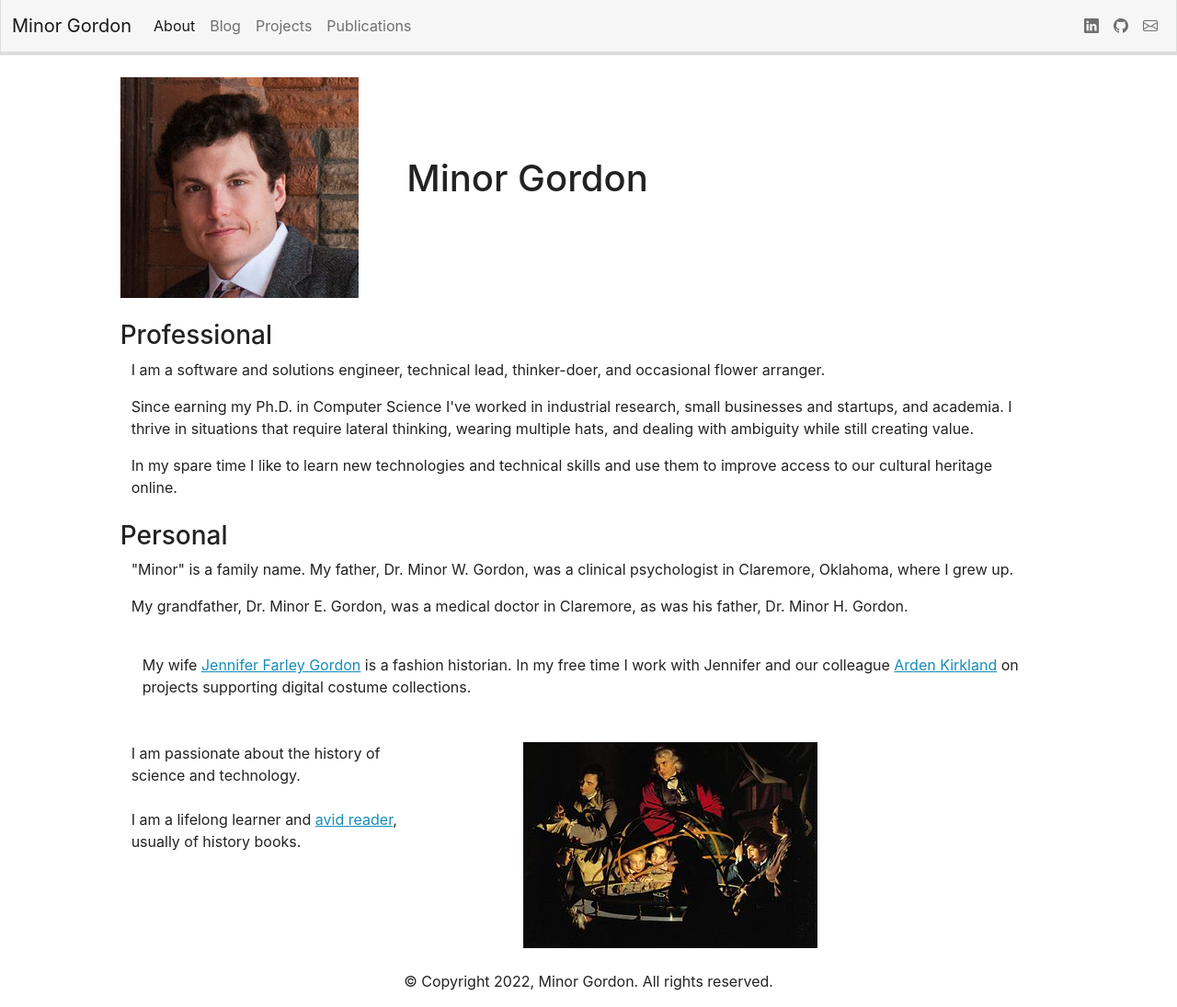
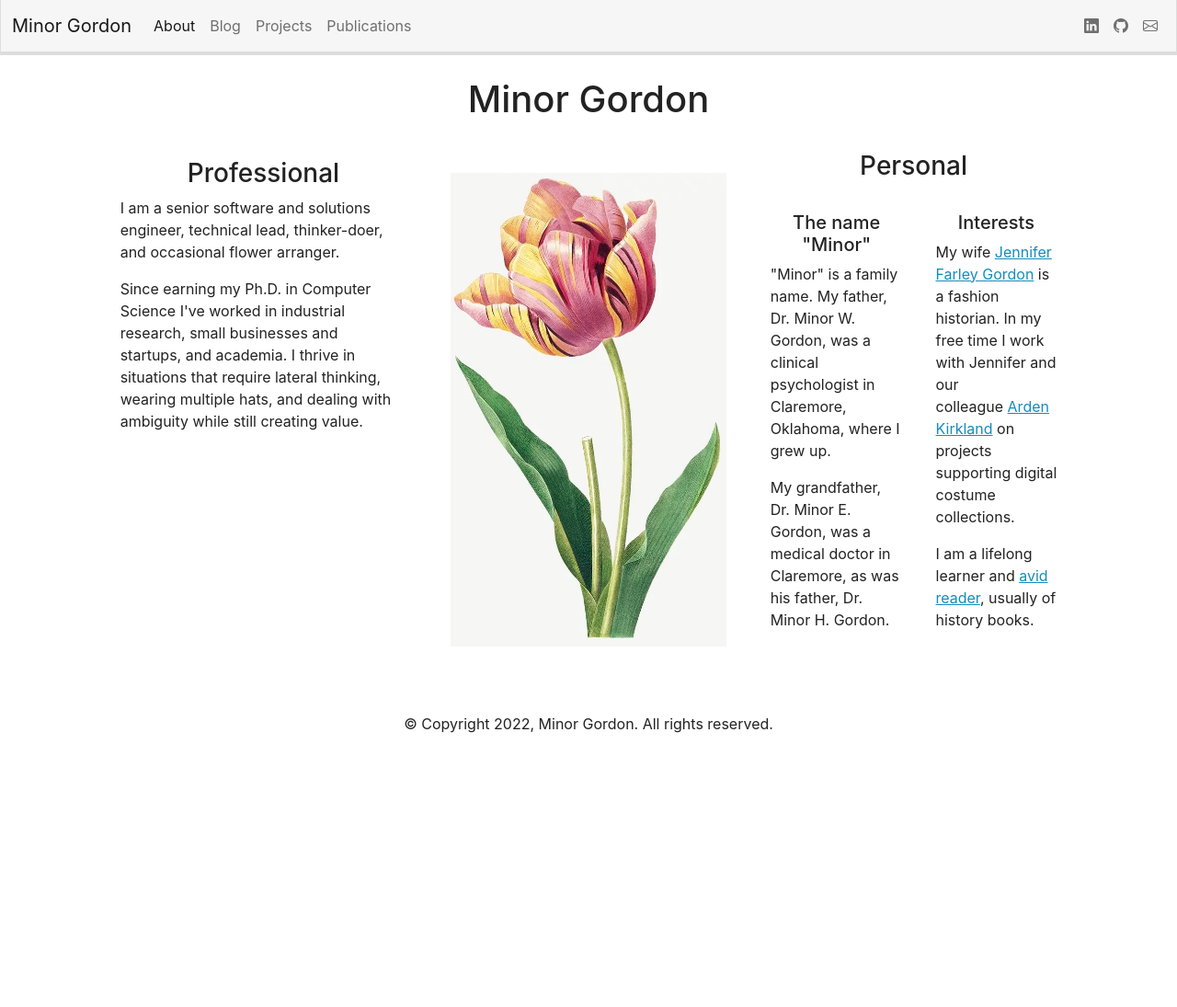
Before and after one commit to minorg/minorgordon.net, a Jekyll site: the page built from index.html, in a window 1280 px wide. Shown: the whole page at 92% size. Built offline with Jekyll 4.4.1, drawn with Linux system fonts in a browser that asks for light colours; nearby versions of some CDN libraries; after the commit the page ends 900 px from its top, so only the background shows below that.

Commit message:
rework index

```diff
--- a/index.html
+++ b/index.html
@@ -4,72 +4,64 @@ title: About
 ---
 <div class="container-fluid">
     <div class="row">
-        <div class="col-12">
-            <img class="d-inline-block me-4" src="img/mg.jpg" alt="Profile photo"/>
-            <h1 class="d-inline-block ms-4">Minor Gordon</h1>
+        <div class="col-12 px-0 text-center">
+            <h1>Minor Gordon</h1>
         </div>
     </div>
-    <div class="row mt-4">
-        <div class="col-12">
+    <div class="row">
+        <div class="col-sm-12 col-md-4 mt-4 ps-0">
+            <div class="container-fluid">
+                <div class="row mt-2 text-center">
                     <h3>Professional</h3>
-            <div class="container-fluid">
+                </div>
                 <div class="row">
                     <div class="col-12 ps-0">
                         <p>
-                            I am a software and solutions engineer, technical lead, thinker-doer, and occasional flower arranger.
+                            I am a senior software and solutions engineer, technical lead, thinker-doer, and occasional flower arranger.
                         </p>
                         <p>
                             Since earning my Ph.D. in Computer Science I've worked in industrial research, small businesses and startups, and academia. I thrive in situations that require lateral thinking, wearing multiple hats, and dealing with ambiguity while still creating value.
-                        </p>
-                        <p>
-                            In my spare time I like to learn new technologies and technical skills and use them to improve access to our cultural heritage online.</p>
                         </p>
                     </div>
                 </div>
             </div>
         </div>
+        <div class="col-sm-12 col-md-4 mt-4 px-0 text-center">
+            <a href="https://en.wikipedia.org/wiki/Pierre-Joseph_Redout%C3%A9"><img alt="Image of a tulip" class="mt-4" src="img/tulip.webp" style="max-width: 300px"/></a>
         </div>
-    <div class="row mt-2">
-        <div class="col-12">
+        <div class="col-sm-12 col-md-4 mt-4 pe-0">
+            <div class="container-fluid">
+                <div class="row text-center">
                     <h3>Personal</h3>
-            <div class="container-fluid">
-                <div class="row">
-                    <div class="col-12 ps-0">
+                </div>
+                <div class="row mt-4">
+                    <div class="col-6 ps-0">
+                        <h5 class="text-center">The name "Minor"</h5>
                         <p>"Minor" is a family name. My father, Dr. Minor W. Gordon, was a clinical psychologist in
                             Claremore, Oklahoma, where I grew up.</p>
                         <p>My grandfather, Dr. Minor E. Gordon, was a medical doctor in Claremore, as was his father,
                             Dr. Minor H. Gordon.</p>
                     </div>
-                </div>
-                <div class="row">
-                    <br/>
-                </div>
-                <div class="row">
+                    <div class="col-6 pe-0 ps-4">
+                        <h5 class="text-center">Interests</h5>
                         <p>
                             My wife&nbsp;<a href="https://jfgordon.net">Jennifer Farley Gordon</a>&nbsp;is a fashion
                             historian. In my free time I work with Jennifer and our colleague&nbsp;<a
                                 href="https://www.ardenkirkland.com">Arden Kirkland</a>&nbsp;on projects supporting digital
                             costume collections.
                         </p>
-                </div>
-                <div class="row">
-                    <br/>
-                </div>
-                <div class="row mt-2">
-                    <div class="col-4 ps-0">
-                        <p> I am passionate about the history of science and technology.
-                            <br/>
-                            <br/>
+                        <p>
                             I am a lifelong learner and <a href="favorite-books.html">avid reader</a>, usually of
                             history books.</p>
-                    </div>
-                    <div class="col-4 offset-1">
-                        <a href="https://en.wikipedia.org/wiki/A_Philosopher_Lecturing_on_the_Orrery">
-                            <img src="img/orrery.jpg" alt="A Philosopher Lecturing on the Orrery"/>
-                        </a>
                     </div>
                 </div>
             </div>
         </div>
     </div>
+    <div class="row mt-4">
     </div>
+    <div class="row mt-4">
+        <div class="col-12 px-0">
+        </div>
+    </div>
+</div>
```
Also changed, not shown: img/tulip.webp (added). Lines whose indentation alone changed are shown as unchanged.
